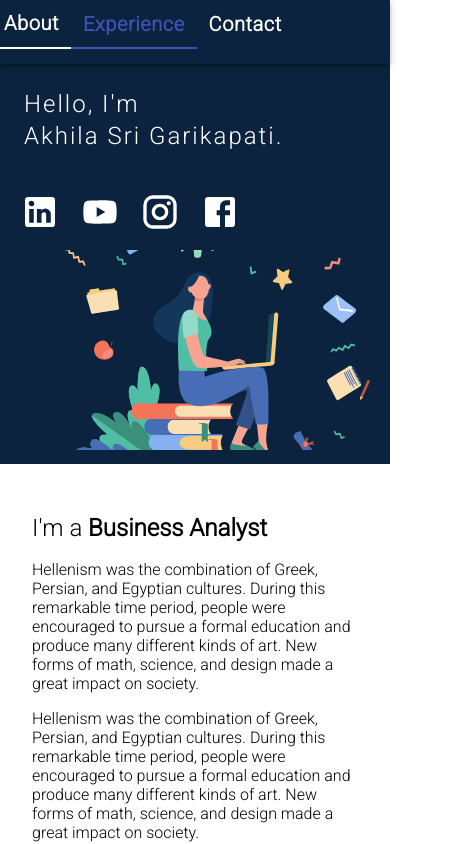
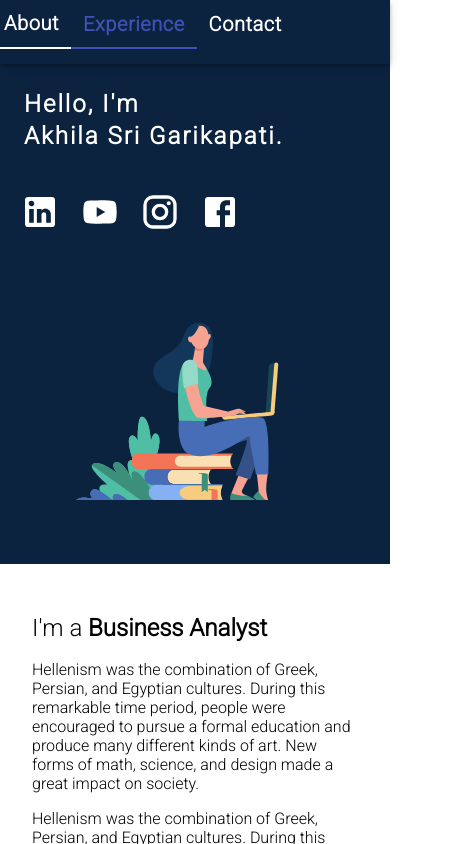
Before and after one commit to parupallihemanth/Akhila_Portfolio, a React (Create React App) app: page / in a window 390 px wide. Shown: the top 844 px of the page, 472 px wide, since content can reach past the window. Built offline with nearby package versions, Linux system fonts and the light colour scheme.

Commit message:
added changes for mobile view

```diff
--- a/src/components/AboutMe.js
+++ b/src/components/AboutMe.js
@@ -53,6 +53,9 @@ const useStyles = makeStyles( (theme) => ({
         },
         borderRadius : '15px',
         boxShadow: '0 3px 10px rgba(0,0,0,0.5)',
+        [ theme.breakpoints.down('md')] :{
+            width : '70%'
+        },
         [ theme.breakpoints.down('xs')] :{
             width : '85%'
         },
@@ -64,7 +67,9 @@ const useStyles = makeStyles( (theme) => ({
 
 function AboutMe() {
     const classes = useStyles();
-
+    const theme = useTheme();
+    const matchMD = useMediaQuery(theme.breakpoints.down("md"));
+    const matchSM = useMediaQuery(theme.breakpoints.down("SM"));
     useEffect( () => {
         Aos.init({ duration: 2000})
 }, [])
@@ -82,7 +87,7 @@ function AboutMe() {
                 great impact on society.</p>
             </Grid>
             <Grid item  sm className={classes.aboutPart}>
-                <img data-aos="fade-left" src={main1} className={classes.mainImage} height="85%"  />
+                <img data-aos="fade-left" src={main1} className={classes.mainImage} height={ matchMD ? "60%" : "85%"  } />
             </Grid>
 
         </Grid>
--- a/src/components/ContactMe.js
+++ b/src/components/ContactMe.js
@@ -3,7 +3,9 @@ import Lottie from 'react-lottie';
 import Grid from "@material-ui/core/Grid";
 import { makeStyles, useTheme} from '@material-ui/core/styles'
 import Typography from "@material-ui/core/Typography";
-import Contact from '../Animations/8645-perfume-app-animation-2.json'
+import Contact from '../Animations/8645-perfume-app-animation-2.json';
+import useMediaQuery from '@material-ui/core/useMediaQuery';
+
 
 import PhoneIphoneIcon from '@material-ui/icons/PhoneIphone';
 import MailOutlineIcon from '@material-ui/icons/MailOutline';
@@ -12,12 +14,14 @@ import FacebookIcon from '@material-ui/icons/Facebook';
 import LinkedInIcon from '@material-ui/icons/LinkedIn';
 import InstagramIcon from '@material-ui/icons/Instagram';
 import YouTubeIcon from '@material-ui/icons/YouTube';
-const useStyles = makeStyles( () => ({
+const useStyles = makeStyles( (theme) => ({
 
     contactContainer : {
         background : "#fdf0f2",
         height : '90vh',
-
+        [ theme.breakpoints.down('xs')] :{
+            height : '150vh',
+        },
     },
     sectionTitle : {
         fontFamily : 'roboto',
@@ -30,10 +34,16 @@ const useStyles = makeStyles( () => ({
         letterSpacing : '2px'
     },
     contactLottie : {
-        marginLeft : '4em'
+        marginLeft : '4em',
+        [ theme.breakpoints.down('xs')] :{
+            marginLeft : '0em',
+        },
     },
     contact :{
-        marginTop: '2em'
+        marginTop: '2em',
+        [ theme.breakpoints.down('md')] :{
+            marginTop: '-25em',
+        },
     },
     p :{
         fontWeight : '700',
@@ -47,6 +57,10 @@ const useStyles = makeStyles( () => ({
 
 function ContactMe() {
     const classes = useStyles();
+    const theme = useTheme();
+    const matchMD = useMediaQuery(theme.breakpoints.down("md"));
+    const matchSM = useMediaQuery(theme.breakpoints.down("SM"));
+
     const defaultOptions = {
         loop: true,
         autoplay: true,
@@ -65,9 +79,9 @@ function ContactMe() {
             </Grid>
 
             <Grid item className={classes.contact}>
-                <Typography variant="h4" className={classes.sectionTitle}> Get in touch  </Typography>
-                <Typography variant="h6" className={classes.p}>If you have any questions, please feel free to drop me a message. I'll get back to you as <br />soon  as possible. That's a promise.</Typography>
-                <Grid container>
+                <Typography variant="h4" align={ matchMD ? "center" : 'undefined'} className={classes.sectionTitle}> Get in touch  </Typography>
+                <Typography variant="h6" align={ matchMD ? "center" : 'undefined'} >If you have any questions, please feel free to drop me a message. I'll get back to you as <br />soon  as possible. That's a promise.</Typography>
+                <Grid container justify={ matchMD ? "center" : 'undefined'}>
                     <Grid item>
                         <PhoneIphoneIcon fontSize="large" />
                     </Grid>
@@ -76,7 +90,7 @@ function ContactMe() {
                     </Grid>
 
                 </Grid>
-                <Grid container>
+                <Grid container justify={ matchMD ? "center" : 'undefined'}>
                     <Grid item>
                         <MailOutlineIcon fontSize="large"/>
                     </Grid>
@@ -85,7 +99,7 @@ function ContactMe() {
                     </Grid>
 
                 </Grid>
-                <Grid container direction="row" style={{ marginTop:'2em'}}>
+                <Grid container direction="row" style={{ marginTop:'2em'}} justify={ matchMD ? "center" : 'undefined'}>
 
                     <Grid item>
                     <LinkedInIcon fontSize="large" />
--- a/src/components/Experinces.js
+++ b/src/components/Experinces.js
@@ -19,6 +19,9 @@ const useStyles = makeStyles((theme) => ({
     experienceContainer : {
         background : '#0c2340',
         height : '100vh',
+        [ theme.breakpoints.down('xs')] :{
+          height : '150vh',
+      },
 
     },
     sectionTitle : {
@@ -33,14 +36,13 @@ const useStyles = makeStyles((theme) => ({
       color : '#32CD32',
       fontWeight :'bold',
       fontFamily : 'roboto',
-      marginLeft : '1.5em',
-      marginTop : '2em',
+       marginLeft : '1.5em',
+      // marginTop : '2em',
       letterSpacing : '2px'
     },
     education : {
       color : '#FFFFF0',
       fontWeight :'bold',
-
       marginLeft : '1em',
       fontFamily : 'roboto',
       letterSpacing : '2px'
@@ -49,8 +51,7 @@ const useStyles = makeStyles((theme) => ({
     marginTop : '2em',
    },
    educationItem : {
-
-    marginLeft : '3em',
+   marginLeft : '3em',
 
  },
     experinceCard : {
@@ -74,7 +75,7 @@ function Experinces() {
   const matchMD = useMediaQuery(theme.breakpoints.down("md"));
   const matchSM = useMediaQuery(theme.breakpoints.down("SM"));
   return (
-    <Grid container className={ classes.experienceContainer} id="experience">
+    <Grid container className={ classes.experienceContainer} justify="flex-start" id="experience">
        <Grid item>
           <Typography className={classes.sectionTitle} variant="h5"> Education</Typography>
           <Grid data-aos="fade-right" container justify="center" className={classes.educationContainer}>
--- a/src/components/Header.js
+++ b/src/components/Header.js
@@ -22,10 +22,14 @@ const useStyles = makeStyles( (theme) => ({
         background : '#0c2340',
         marginTop : '4em',
         height : '400px',
-        // [ theme.breakpoints.down('xs')] :{
-        //     height :'200px'
-        // },
-        overflow : 'visible',
+        [ theme.breakpoints.down('sm')] :{
+            height :'700px'
+        },
+        [ theme.breakpoints.down('xs')] :{
+            height :'500px'
+        },
+         overflow : 'visible',
+        // overflow : 'hidden'
         // width : '100%'
     },
     headerText :{
@@ -33,7 +37,10 @@ const useStyles = makeStyles( (theme) => ({
         marginTop : '1em',
         color : '#fff',
         letterSpacing : '2px',
-
+        [ theme.breakpoints.down('xs')] :{
+            fontWeight:'900',
+            fontSize : '700'
+        },
        },
 
        socialContainer : {
@@ -54,22 +61,15 @@ const useStyles = makeStyles( (theme) => ({
         }
        },
 
+       headerLottie :{
+        // [ theme.breakpoints.down('md')] :{
+        //     marginTop : '5em'
+        // }
+       }
 
 
-    // mainImage :{
-    //     marginTop : '6em',
-    //     borderRadius : '15px',
-    //    boxShadow: '0 3px 10px rgba(0,0,0,0.5)',
-    //     [theme.breakpoints.down("md")] : {
-    //         marginTop : '5em',
-    //         // marginLeft : 'em'
-    //     },
-    //     [theme.breakpoints.down("sm")] : {
-    //         marginTop : '0em',
-    //         marginLeft : '4em'
-    //     }
 
-    //  }
+
 
 }))
 
@@ -95,17 +95,17 @@ function Header() {
       };
 
     return (
-        <Grid data-aos="fade-down" container  className={classes.headerContainer} direction={ matchMD ? "row" : "column"} justify="space-between"   id="about" >
+        <Grid  container  className={classes.headerContainer} direction={ matchMD ? "row" : "column"} justify= "space-between"   id="about" >
 
-            <Grid item >
-                <Typography  variant= { matchXS ? "h5" : "h2" } className={classes.headerText}>Hello, I'm <br />Akhila Sri Garikapati.</Typography>
+            <Grid item md >
+                <Typography data-aos="fade-right" variant= { matchXS ? "h5" : "h2" } className={classes.headerText}>Hello, I'm <br />Akhila Sri Garikapati.</Typography>
                 <LinkedInIcon  className={classes.socialIcon}/>
                 <YouTubeIcon  className={classes.socialIcon}/>
                 <InstagramIcon className={classes.socialIcon}/>
                 <FacebookIcon  className={classes.socialIcon}/>
             </Grid>
 
-            <Grid item >
+            <Grid item md className={classes.headerLottie}>
             <Lottie options={defaultOptions}  height={ matchXS ? 200 : 400} width={400}  />
             </Grid>
 
```
